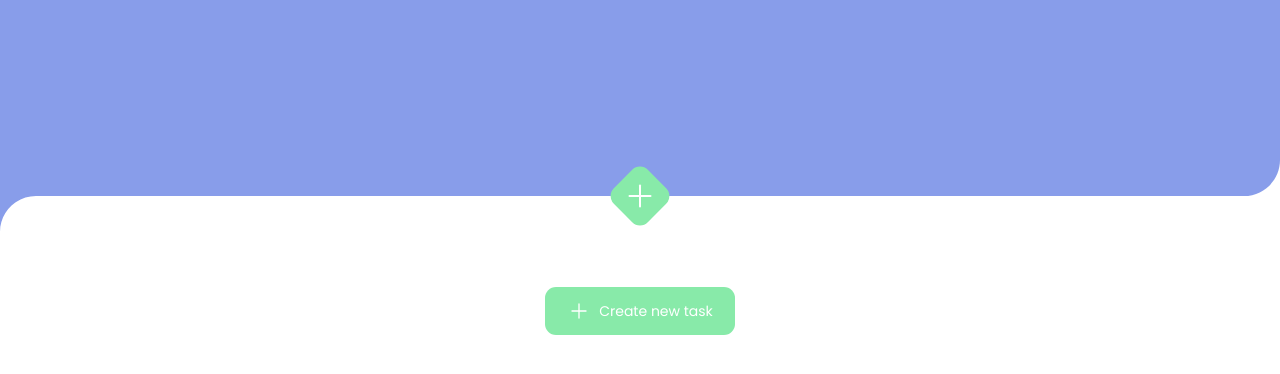
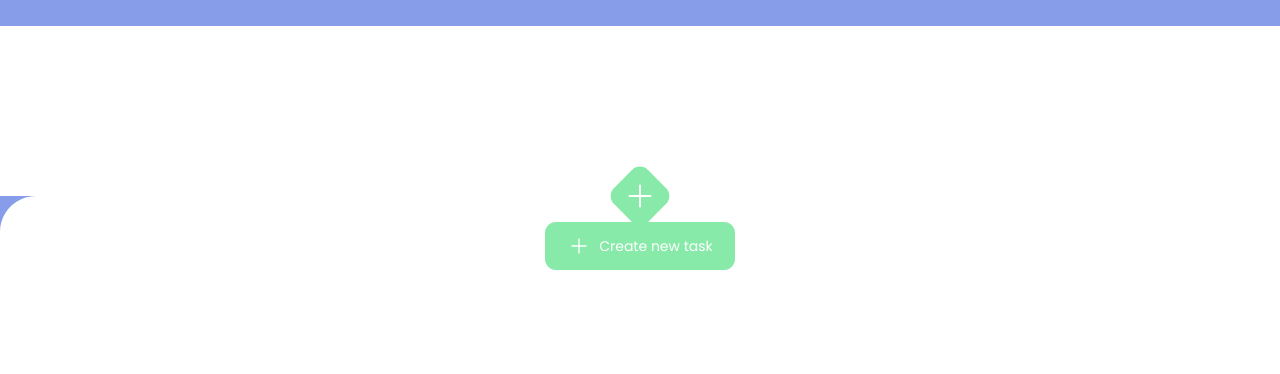
Before and after one commit to Lera24/todo-list-vanilla-js, a website: page src/index.html in a window 1280 px wide. Shown: the part 54-428 px from the top of the page. Drawn offline with nearby package versions, Linux system fonts and the light colour scheme.

Commit message:
todo_list_v8

```diff
--- a/src/sass/components/_header.scss
+++ b/src/sass/components/_header.scss
@@ -1,14 +1,17 @@
+.head {
+    height: 216px;
+
+    @media screen and (min-width: $desktop) {
+        height: 250px;
+    }
+}
+
 .head__wrap {
     width: 100%;
-    height: 216px;
     margin-bottom: 91px;
     text-align: center;
     background-color: $accent-color;
     color: $head-color;
-
-    @media screen and (min-width: $desktop) {
-        height: 250px;
-    }
 }
 
 .head__title {
```
Also changed, not shown: src/css/main.css, src/css/main.min.css, 2 other files.
